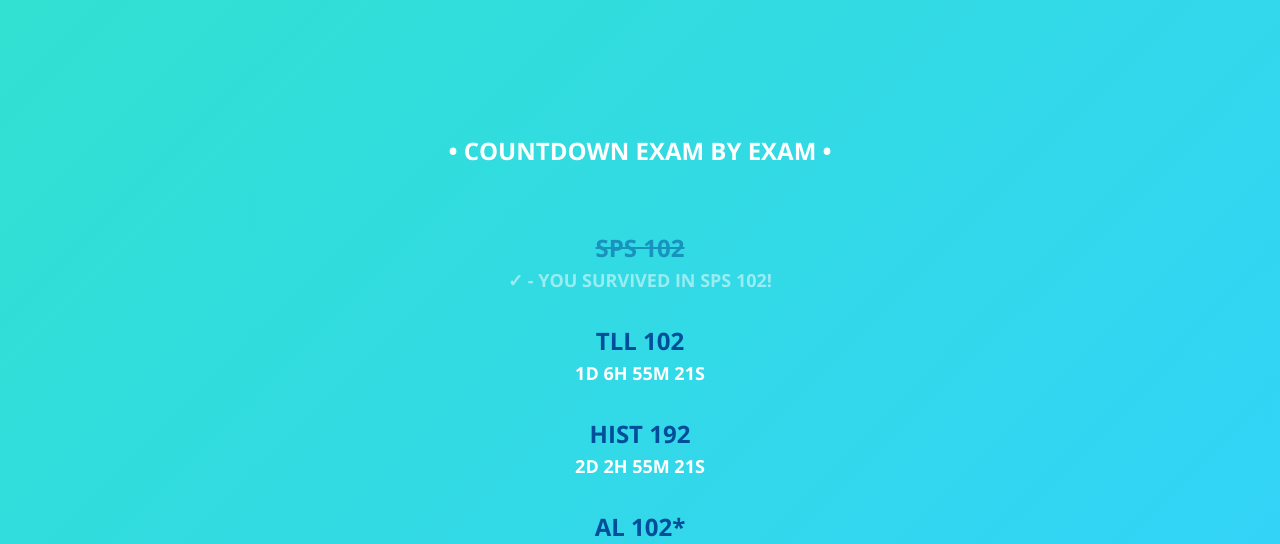
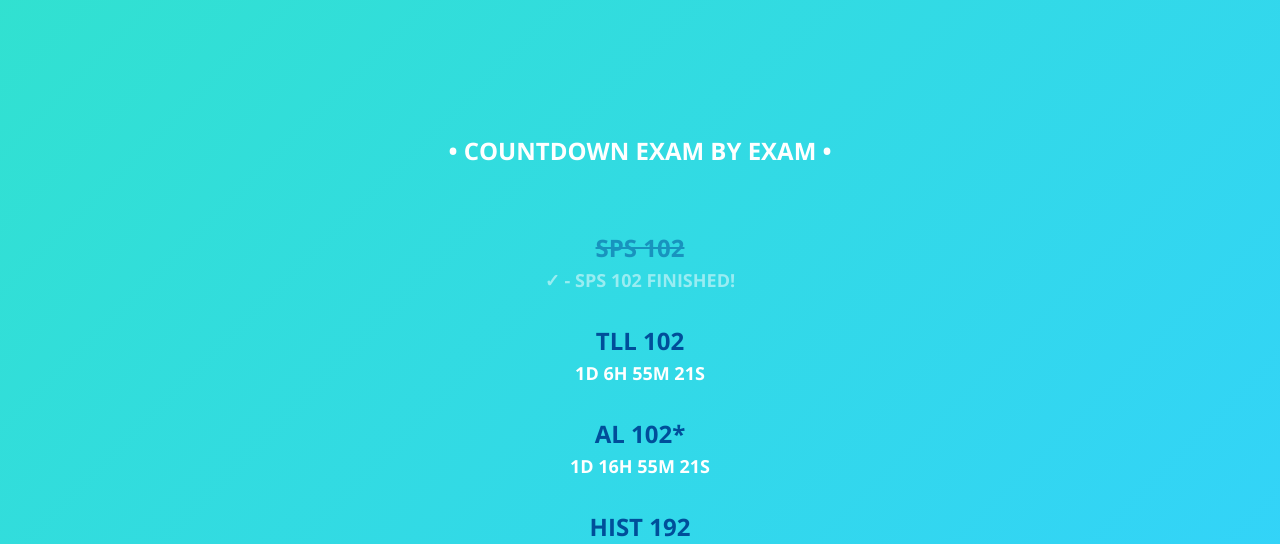
Before and after one commit to halperk/SUTools, a plain HTML site: page sufreshman-countdown-spring-2021/index.html in a window 1280 px wide. Shown: the part 408-952 px from the top of the page. Drawn offline with nearby package versions, Linux system fonts and the light colour scheme.

Commit message:
Update index.html

```diff
--- a/sufreshman-countdown-spring-2021/index.html
+++ b/sufreshman-countdown-spring-2021/index.html
@@ -203,12 +203,12 @@
             </div>
 
             <div class="exam">
-                <a id="exam-name-3" class="exam-name">HIST 192</a>
+                <a id="exam-name-3" class="exam-name">AL 102*</a>
                 <p id="timer-3" class="exam-timer">-- -- -- --</p>
             </div>
 
             <div class="exam">
-                <a id="exam-name-4" class="exam-name">AL 102*</a>
+                <a id="exam-name-4" class="exam-name">HIST 192</a>
                 <p id="timer-4" class="exam-timer">-- -- -- --</p>
             </div>
 
@@ -236,8 +236,8 @@
 
             var timeSPS102 = new Date("May 29, 2021 12:00:00").getTime();
             var timeTLL102 = new Date("May 30, 2021 19:30:00").getTime();
+            var timeAL102 = new Date("May 31, 2021 05:30:00").getTime();
             var timeHIST192 = new Date("May 31, 2021 15:30:00").getTime();
-            var timeAL102 = new Date("May 31, 2021 05:30:00").getTime();
             var timeMATH102 = new Date("Jun 2, 2021 12:00:00").getTime();
             var timeCS201 = new Date("Jun 2, 2021 19:00:00").getTime();
             var timeNS102 = new Date("Jun 4, 2021 12:00:00").getTime();
@@ -255,7 +255,7 @@
                     document.getElementById(exam_no).innerHTML = exam_name;
                     document.getElementById(timer_no).innerHTML = daysLeft + "D " + hoursLeft + "H " + minutesLeft + "M " + secondsLeft + "S ";
                     if (timeLeft < 0){
-                        document.getElementById(timer_no).innerHTML = "✓ - YOU SURVIVED IN " + exam_name + "!";
+                        document.getElementById(timer_no).innerHTML = "✓ - " + exam_name + " FINISHED!";
                         document.getElementById(exam_no).style.textDecoration = "line-through";
                         document.getElementById(timer_no).style.opacity = "0.5";
                         document.getElementById(exam_no).style.opacity = "0.5";
@@ -273,8 +273,8 @@
                 howMuchTimeLeft(timeFinal, timeNow, "timer-main", "exam-name-0", "final");
                 howMuchTimeLeft(timeSPS102, timeNow, "timer-1", "exam-name-1", "SPS 102");
                 howMuchTimeLeft(timeTLL102, timeNow, "timer-2", "exam-name-2", "TLL 102");
-                howMuchTimeLeft(timeHIST192, timeNow, "timer-3", "exam-name-3", "HIST 192");
-                howMuchTimeLeft(timeAL102, timeNow, "timer-4", "exam-name-4", "AL 102*");
+                howMuchTimeLeft(timeAL102, timeNow, "timer-3", "exam-name-3", "AL 102*");
+                howMuchTimeLeft(timeHIST192, timeNow, "timer-4", "exam-name-4", "HIST 192");
                 howMuchTimeLeft(timeMATH102, timeNow, "timer-5", "exam-name-5", "MATH 102");
                 howMuchTimeLeft(timeCS201, timeNow, "timer-6", "exam-name-6", "CS 201");
                 howMuchTimeLeft(timeNS102, timeNow, "timer-7", "exam-name-7", "NS 102");
```
